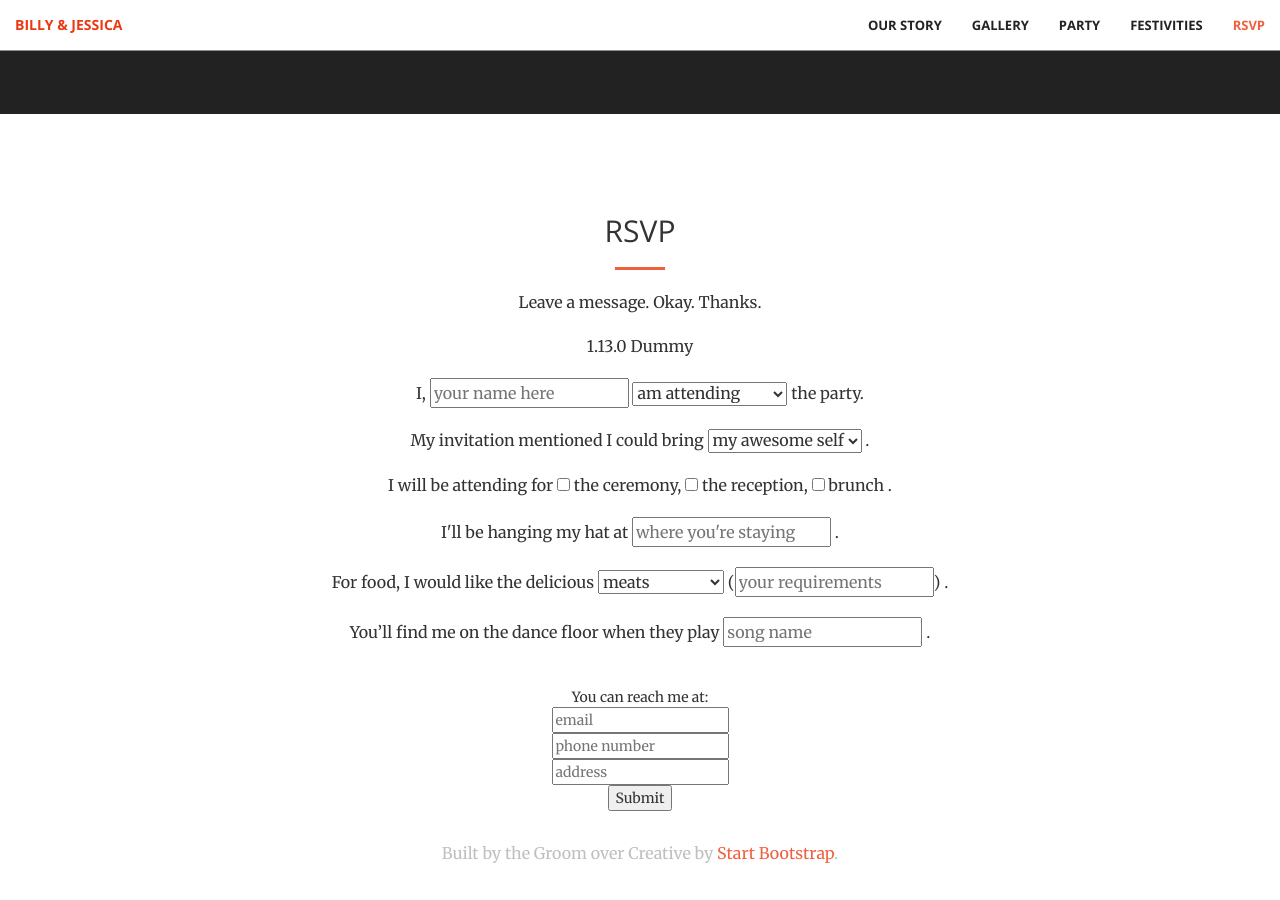
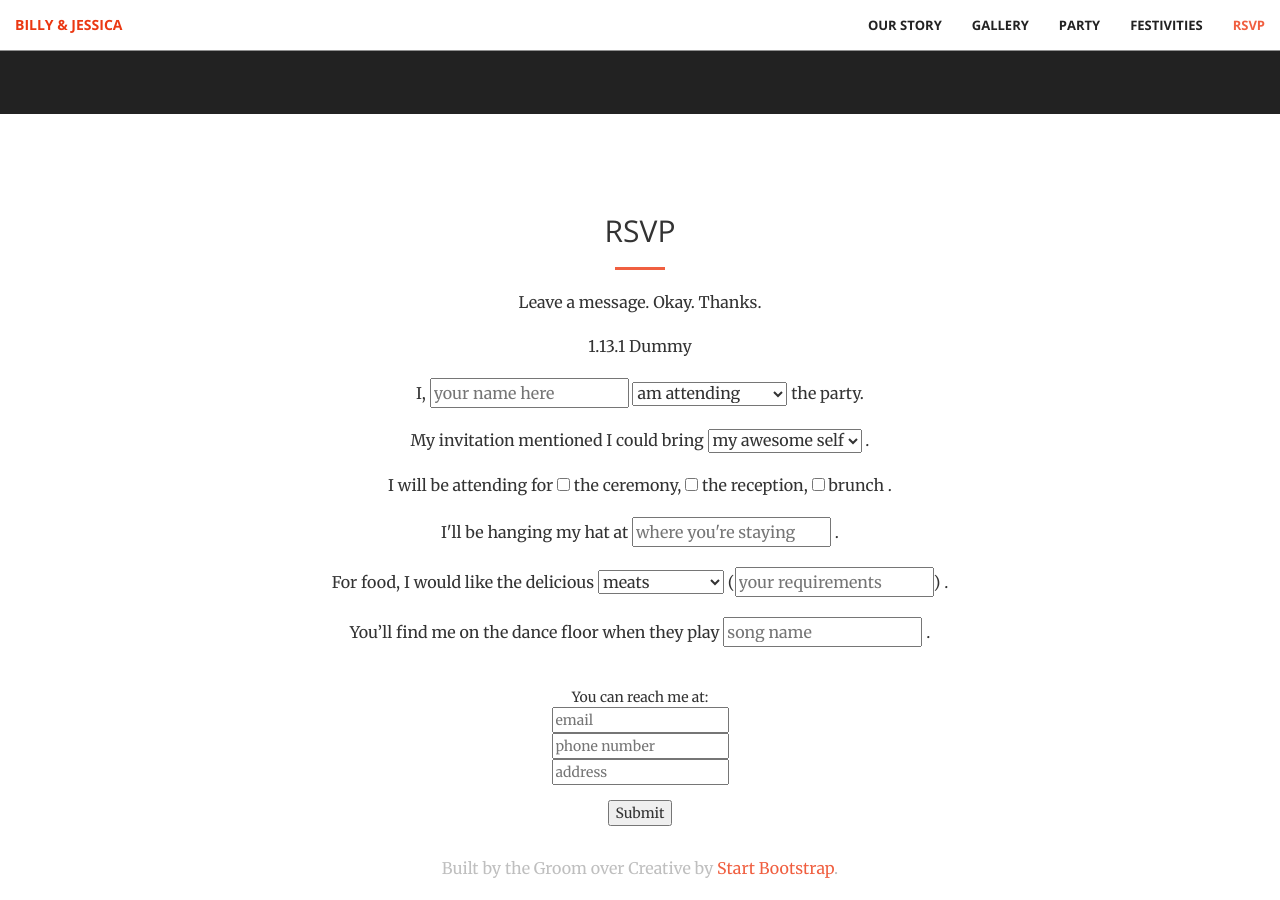
Before and after one commit to notbleh/wed-website, a Jekyll site: the page built from live.html, in a window 1280 px wide and 900 px high, scrolled down 2807 px. Built offline with Jekyll 4.4.1, drawn with Linux system fonts in a browser that asks for light colours; nearby versions of some CDN libraries.

Commit message:
Update rsvp1.html

```diff
--- a/_includes/rsvp1.html
+++ b/_includes/rsvp1.html
@@ -9,7 +9,7 @@
                     <!-- form action="https://www.formingo.co/submit/27f31d48-c28a-4b27-9309-5ca7df47b37a" method="POST" -->
                     <form action="#" method="POST" name="rsvpform" id="rsvpform" class="rsvp-form">
                         <div>
-                            <p>1.13.0 Dummy</p>
+                            <p>1.13.1 Dummy</p>
                             <p>I, <span>
                                 <input type="text" name="name" id="name" placeholder="your name here">
                                     <select name="attending">
@@ -72,7 +72,7 @@
                             <input type="text" name="phone_no" id="phone_no" placeholder="phone number"> <br>
                             <input type="text" name="address" id="address" placeholder="address">
                         </div>
-                        <div id="errors">
+                        <div class="form-group" id="errors">
                         </div>
                         <div>
                             <input type="hidden" name="__redirect" value="https://notbleh.github.io/live">
```
